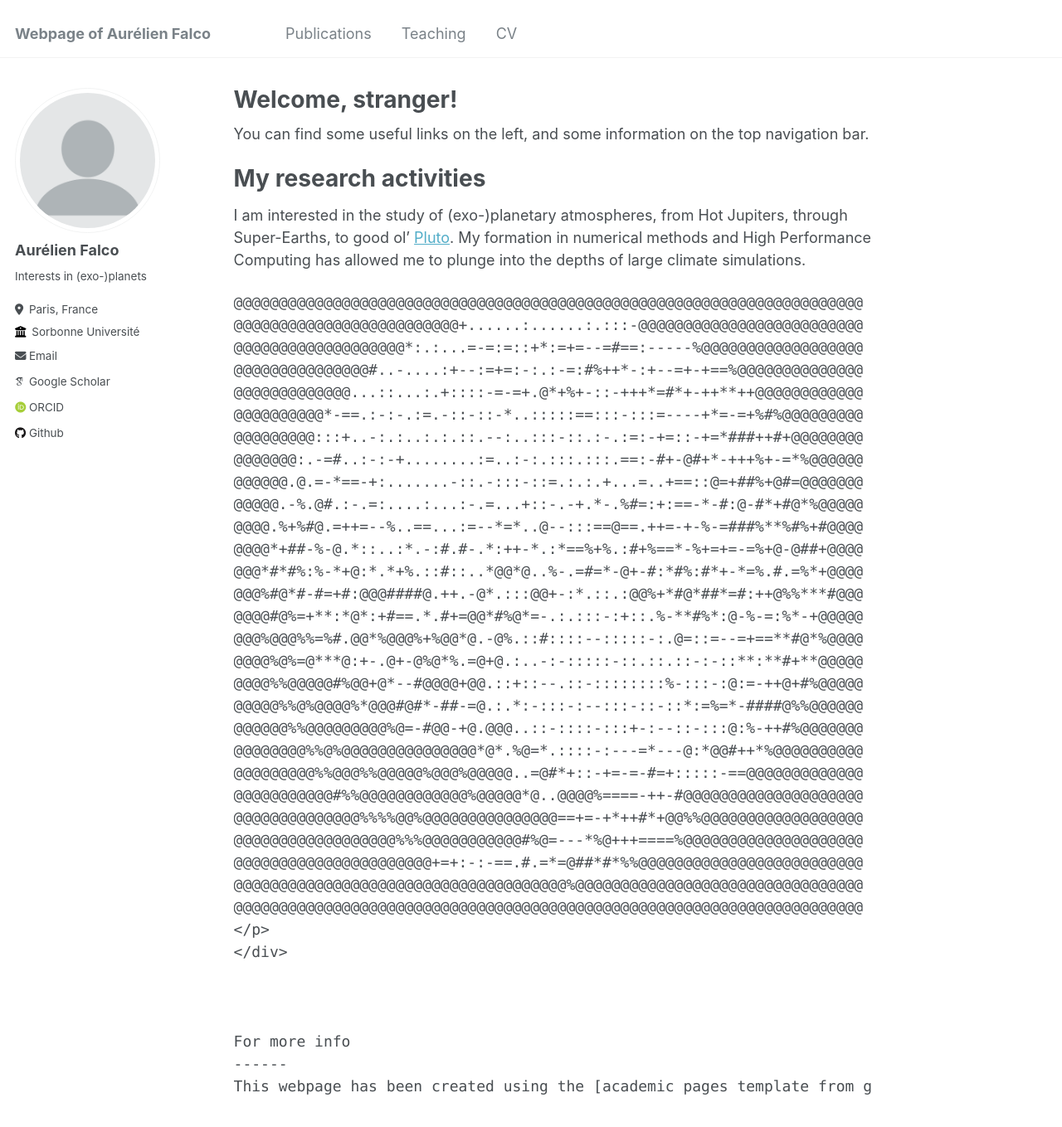
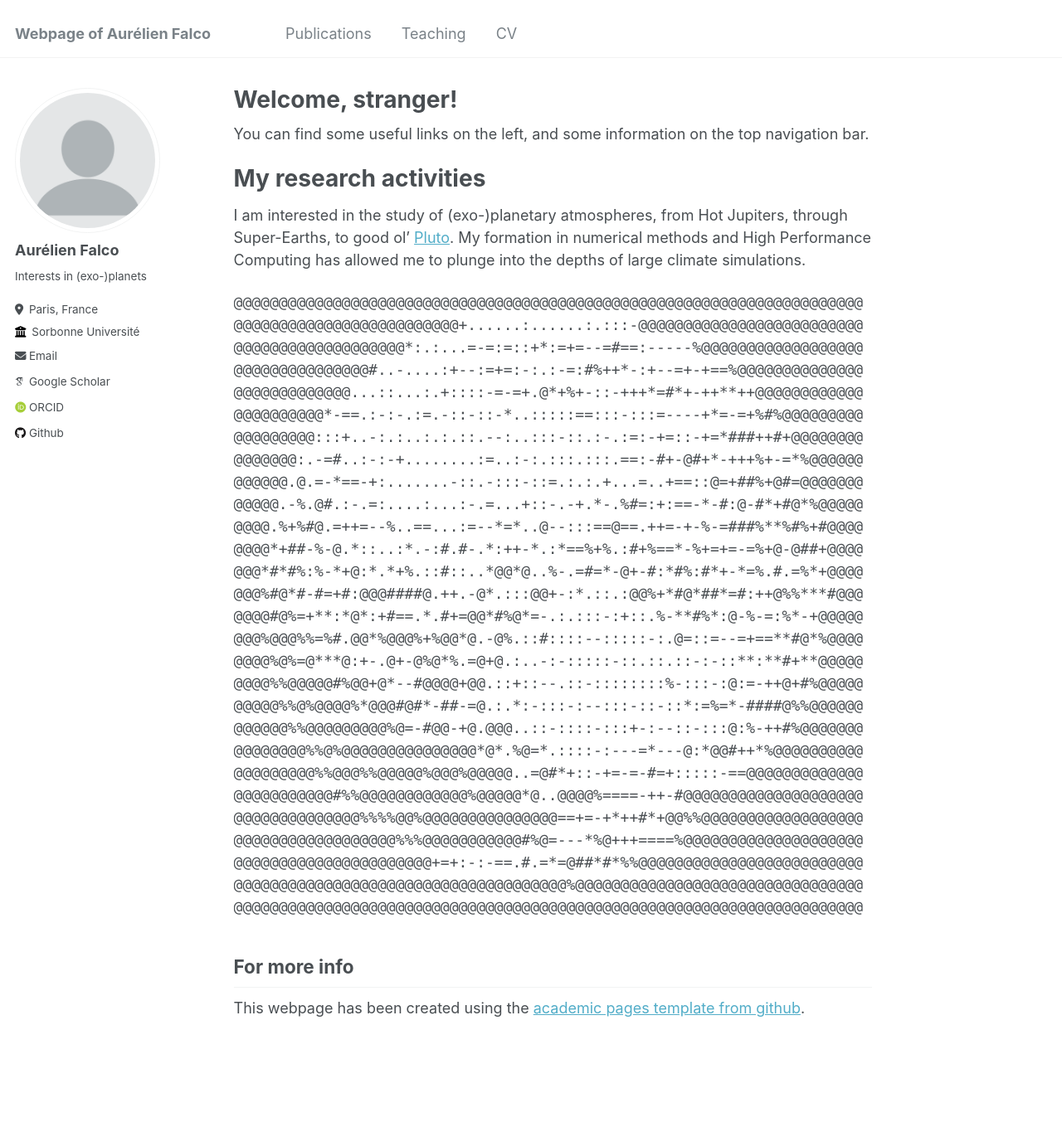
Before and after one commit to aurelienfalco/aurelien.falco-github.io, a Jekyll site: the page built from _pages/about.md, in a window 1280 px wide and 1400 px high. Shown: the top 1359 px of the window at 83% size. Built offline with Jekyll 4.4.1, drawn with Linux system fonts in a browser that asks for light colours; some web fonts are replaced.

Commit message:
fix /pre

```diff
--- a/_pages/about.md
+++ b/_pages/about.md
@@ -45,7 +45,7 @@ My formation in numerical methods and High Performance Computing has allowed me
 @@@@@@@@@@@@@@@@@@@@@@+=+:-:-==.#.=*=@##*#*%%@@@@@@@@@@@@@@@@@@@@@@@@@
 @@@@@@@@@@@@@@@@@@@@@@@@@@@@@@@@@@@@@%@@@@@@@@@@@@@@@@@@@@@@@@@@@@@@@@
 @@@@@@@@@@@@@@@@@@@@@@@@@@@@@@@@@@@@@@@@@@@@@@@@@@@@@@@@@@@@@@@@@@@@@@
-</p>
+</pre>
 </div>
 
 <!--
```
